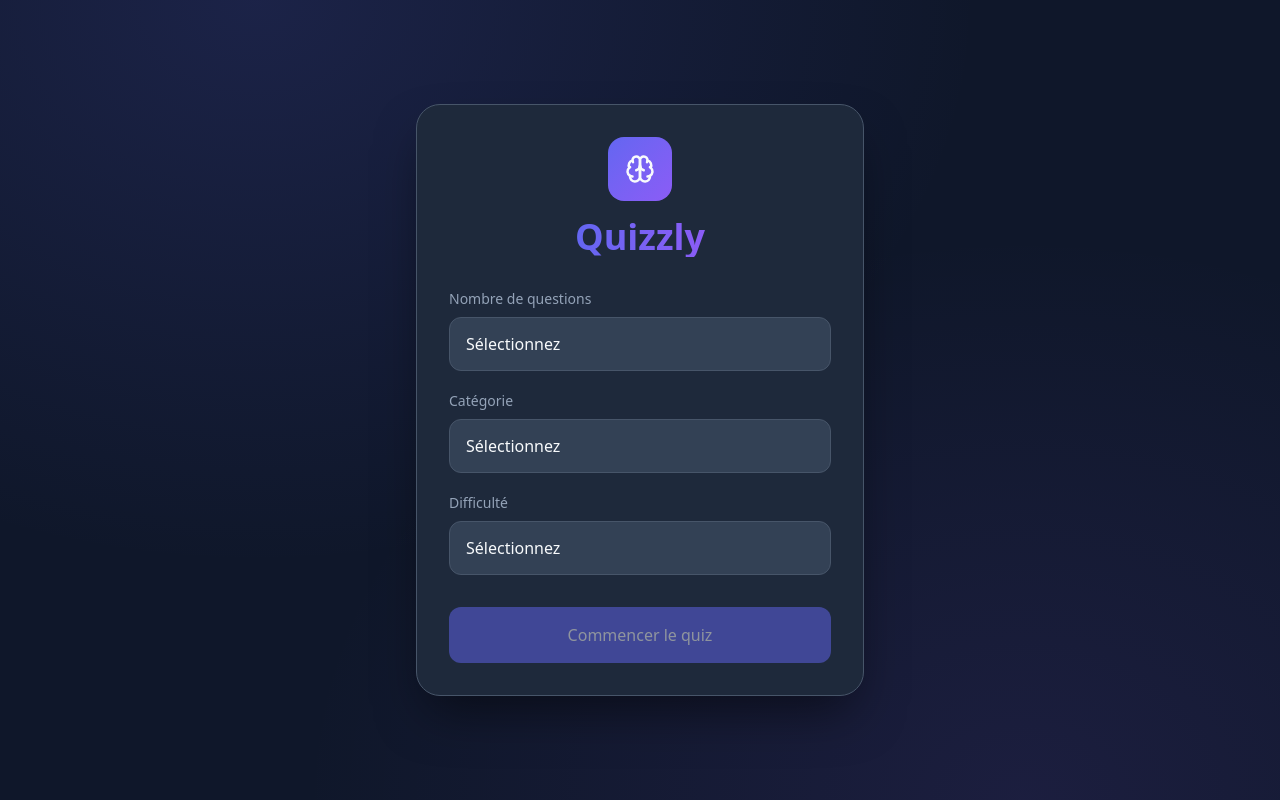
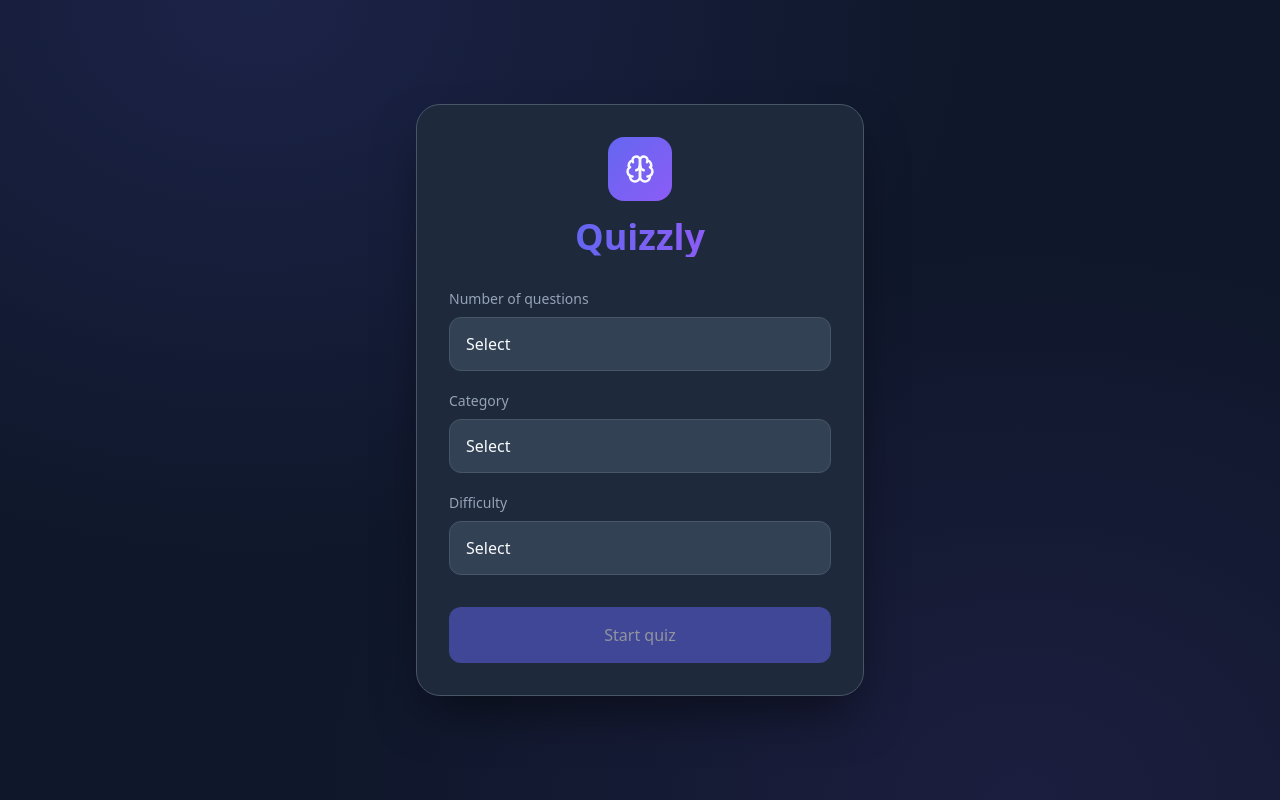
Before and after one commit to Okinest/Quizzly, a React (Vite) app: page / in a window 1280 px wide. Built offline with nearby package versions, Linux system fonts and the light colour scheme.

Commit message:
Refactor EndScreen and StartScreen components to replace French text with English translations. Remove unused EndScreenProps type definition.

```diff
--- a/src/components/pages/EndScreen.tsx
+++ b/src/components/pages/EndScreen.tsx
@@ -19,9 +19,9 @@ export default function EndScreen() {
                     {score} / {totalQuestions}
                 </h1>
                 <p className="text-center text-muted mb-8">
-                    Vous avez obtenu {score} points sur {totalQuestions} questions.
+                    You have scored {score} points out of {totalQuestions} questions.
                 </p>
-                <ButtonMenu label="Recommencer" onClick={handleRestart} />
+                <ButtonMenu label="Restart" onClick={handleRestart} />
             </div>
         </div>
     );
--- a/src/components/pages/StartScreen.tsx
+++ b/src/components/pages/StartScreen.tsx
@@ -39,9 +39,9 @@ export default function StartScreen() {
     ];
 
     const difficultyOptions: Option[] = [
-        { value: "easy", label: "Facile" },
-        { value: "medium", label: "Moyen" },
-        { value: "hard", label: "Difficile" },
+        { value: "easy", label: "Easy" },
+        { value: "medium", label: "Medium" },
+        { value: "hard", label: "Hard" },
     ];
 
     const handleStartQuiz = () => {
@@ -76,32 +76,32 @@ export default function StartScreen() {
                 {/* Form */}
                 <div className="space-y-5">
                     <Select
-                        label="Nombre de questions"
+                        label="Number of questions"
                         options={amountOptions}
                         value={amount}
                         onChange={setAmount}
-                        placeholder="Sélectionnez"
+                        placeholder="Select"
                     />
                     <Select
-                        label="Catégorie"
+                        label="Category"
                         options={categoryOptions}
                         value={category}
                         onChange={setCategory}
-                        placeholder="Sélectionnez"
+                        placeholder="Select"
                     />
                     <Select
-                        label="Difficulté"
+                        label="Difficulty"
                         options={difficultyOptions}
                         value={difficulty}
                         onChange={setDifficulty}
-                        placeholder="Sélectionnez"
+                        placeholder="Select"
                     />
                 </div>
 
                 {/* Button */}
                 <div className="mt-8">
                     <ButtonMenu
-                        label="Commencer le quiz"
+                        label="Start quiz"
                         onClick={handleStartQuiz}
                         disabled={!amount || !difficulty || !category}
                     />
--- a/src/types/end-screen.ts
+++ /dev/null
@@ -1,5 +0,0 @@
-export type EndScreenProps = {
-    score: number;
-    totalQuestions: number;
-    onRestart: () => void;
-}
```
